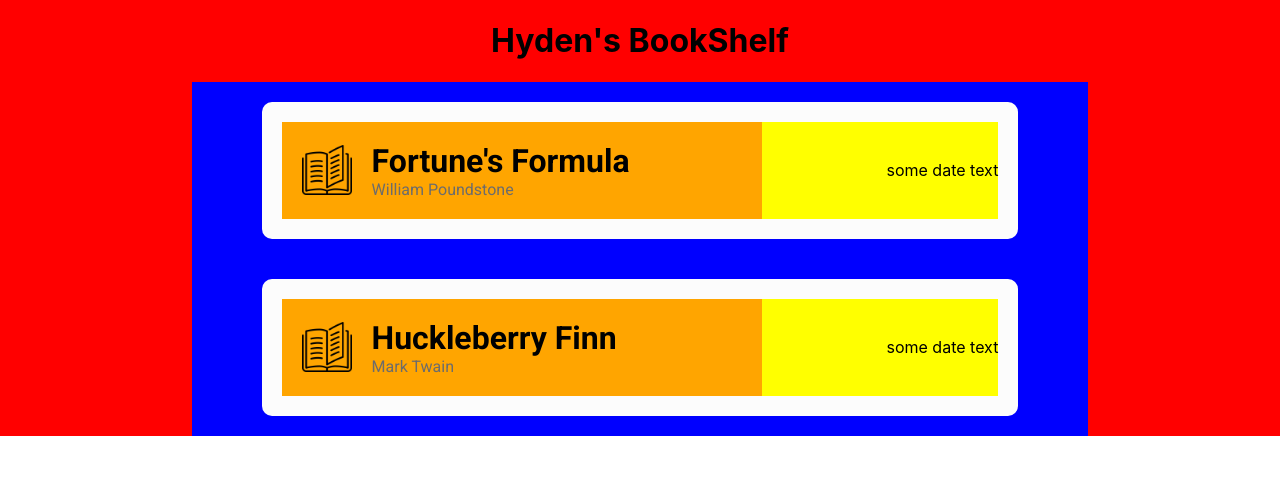
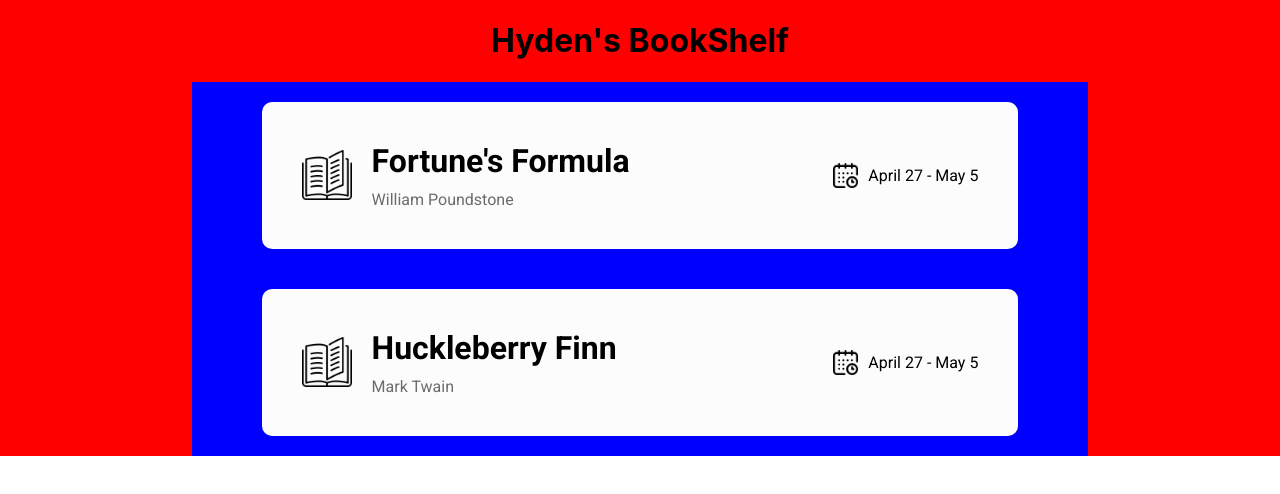
Before and after one commit to hydenp/hydens-bookshelf, a React (Create React App) app: page / in a window 1280 px wide. Shown: the top 494 px of the page. Built offline with nearby package versions, Linux system fonts and the light colour scheme.

Commit message:
add data icon and insert data from props

```diff
--- a/src/components/Book.js
+++ b/src/components/Book.js
@@ -1,17 +1,19 @@
 import bookLogo from '../assets/open-book.png'
+import calendarLogo from '../assets/calendar.png'
 
 function Book(props) {
 
   return <div style={styles.cardBody}>
     <div style={styles.cardContentLeft}>
-      <img style={styles.bookImage} src={bookLogo} alt="Logo" />
+      <img style={styles.bookImage} src={bookLogo} alt="open-book-icon" />
       <div style={styles.titleAuthor}>
         <p style={styles.titleText}>{props.book.title}</p>
         <p style={styles.authorText}>{props.book.author}</p>
       </div>
     </div>
     <div style={styles.cardContentRight}>
-      <p>some date text</p>
+      <img style={styles.calendarImage} src={calendarLogo} alt="calendar-icon" />
+      <p style={styles.dateText}>{props.book.startDate} - {props.book.endDate}</p>
     </div>
   </div>
 }
@@ -34,14 +36,15 @@
     justifyContent: 'flex-start',
     alignItems: 'center',
     padding: 20,
-    backgroundColor: 'orange'
+    // backgroundColor: 'orange'
   },
   cardContentRight: {
     width: '35%',
     display: 'flex',
     justifyContent: 'flex-end',
     alignItems: 'center',
-    backgroundColor: 'yellow'
+    padding: 20,
+    // backgroundColor: 'yellow'
   },
   bookImage: {
     width: 50,
@@ -57,6 +60,7 @@
     fontFamily: 'Roboto',
     fontSize: 32,
     margin: 0,
+    marginBottom: 10,
     fontWeight: 'bold',
   },
   authorText: {
@@ -64,6 +68,14 @@
     fontSize: 16,
     color: '#6C6C6C',
     margin: 0,
+  },
+  calendarImage: {
+    width: 25,
+    margin: 10,
+  },
+  dateText: {
+    fontFamily: 'Roboto',
+    fontSize: 16
   }
 }
 
```
